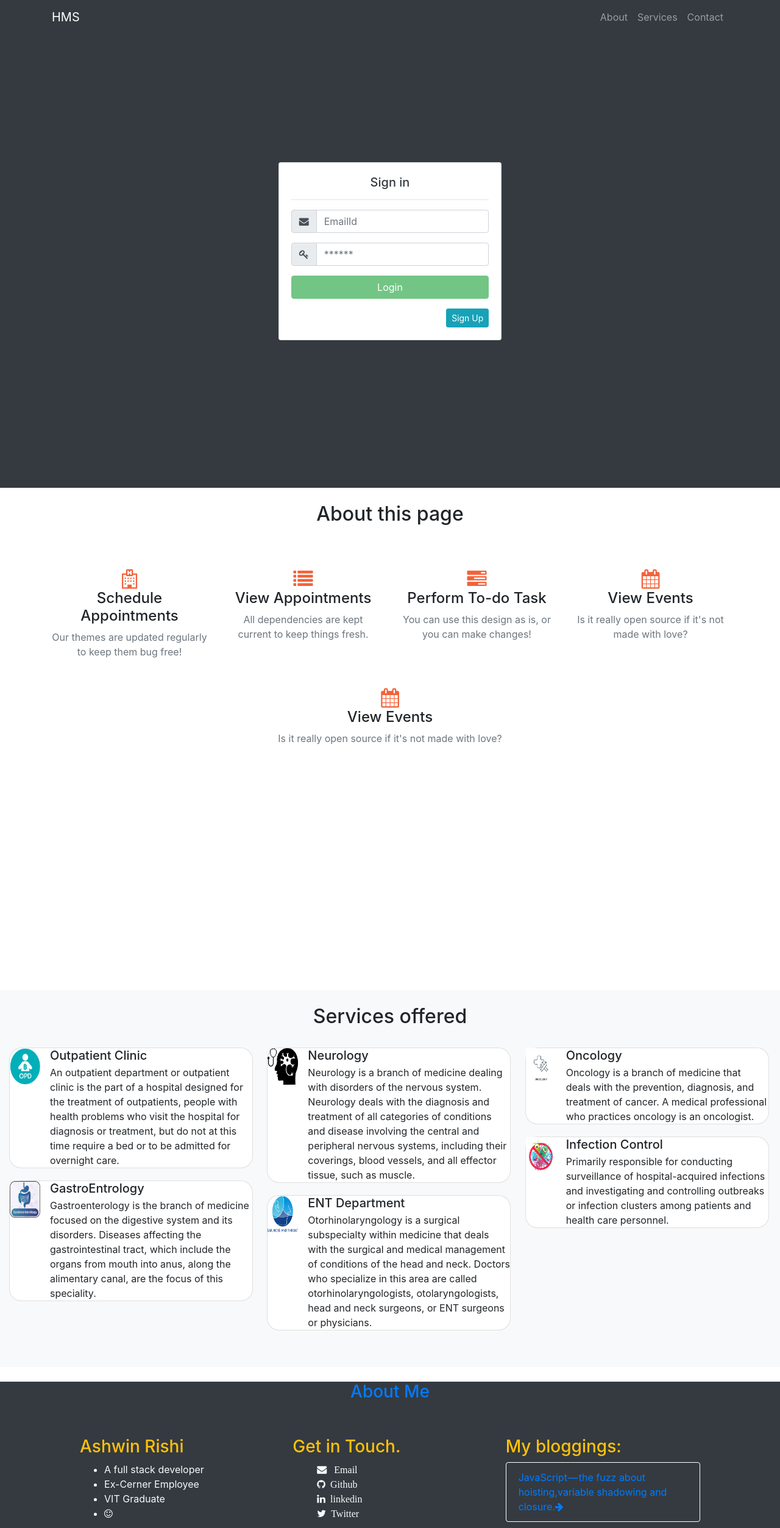
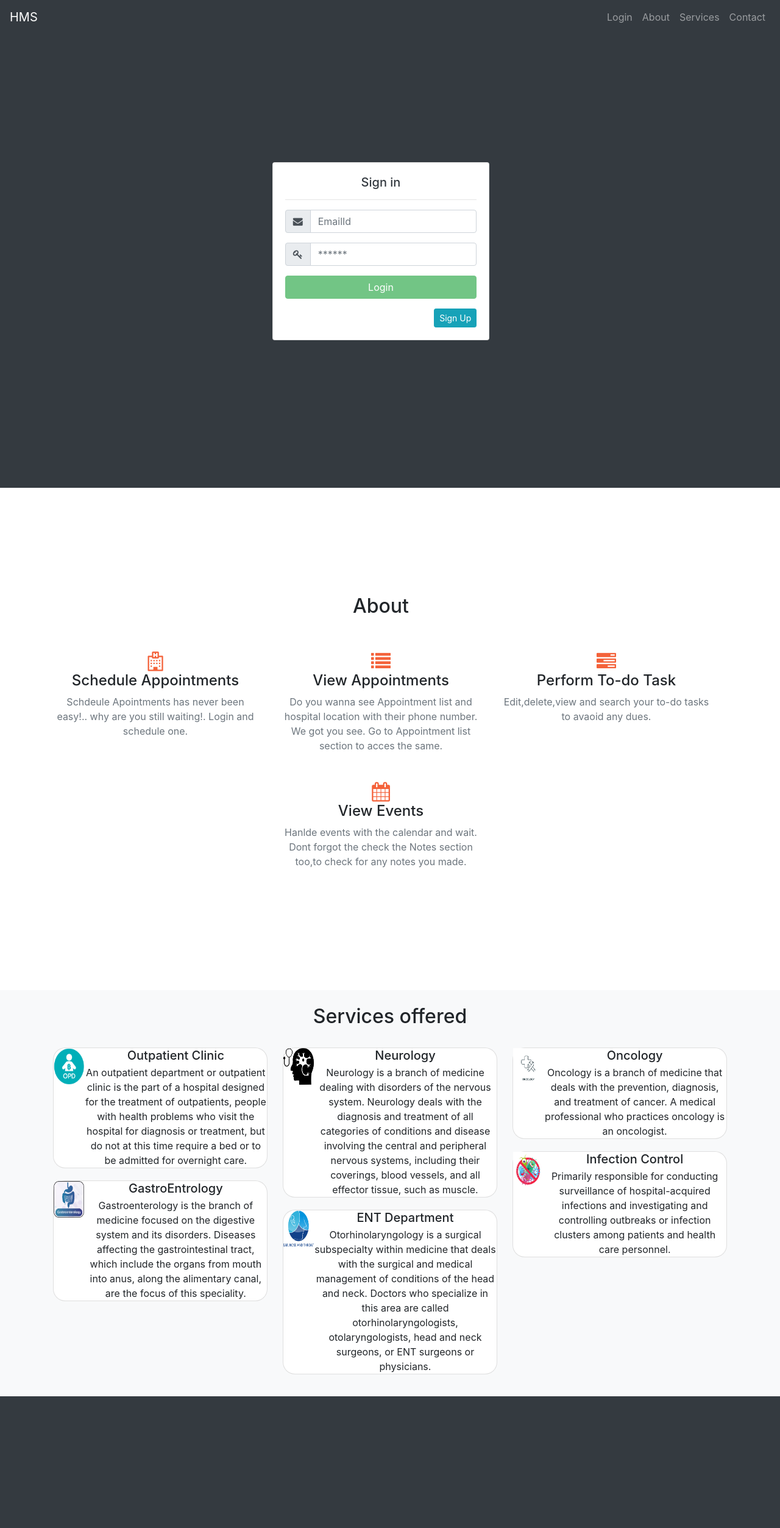
Before and after one commit to ashwinrishipj/hms, a React (Create React App) app: page / in a window 1280 px wide. Shown: the top 2506 px of the page at 61% size. Built offline with nearby package versions, Linux system fonts and the light colour scheme.

Commit message:
STABLE VERSION 1.9

```diff
--- a/src/Login/login.js
+++ b/src/Login/login.js
@@ -1,5 +1,5 @@
 import React from "react"
-import { CardColumns, Card,Row, Col } from "react-bootstrap";
+import { CardColumns, Card, Row, Navbar, Nav } from "react-bootstrap";
 import Footer from "./Footer";
 import LoginForm from "./loginform";
 
@@ -10,142 +10,129 @@ function Login(props) {
 
     return (
         <div className="container-fluid p-0">
-            <nav class="navbar navbar-expand-lg navbar-dark bg-dark fixed-top" id="mainNav">
-                <div class="container">
-                    <a class="navbar-brand js-scroll-trigger" href="#page-top">HMS</a>
-                    <button class="navbar-toggler" type="button" data-toggle="collapse" data-target="#navbarResponsive" aria-controls="navbarResponsive" aria-expanded="false" aria-label="Toggle navigation">
-                        <span class="navbar-toggler-icon"></span>
-                    </button>
-                    <div class="collapse navbar-collapse" id="navbarResponsive">
-                        <ul class="navbar-nav ml-auto">
-                            <li class="nav-item">
-                                <a class="nav-link js-scroll-trigger" href="#about">About</a>
-                            </li>
-                            <li class="nav-item">
-                                <a class="nav-link js-scroll-trigger" href="#services">Services</a>
-                            </li>
-                            <li class="nav-item">
-                                <a class="nav-link js-scroll-trigger" href="#contact">Contact</a>
-                            </li>
-                        </ul>
+
+            <div className="container-fluid">
+                <Navbar collapseOnSelect expand="lg" className="fixed-top" bg="dark" variant="dark">
+                    <Navbar.Brand href="#home">HMS</Navbar.Brand>
+                    <Navbar.Toggle aria-controls="responsive-navbar-nav" />
+                    <Navbar.Collapse id="responsive-navbar-nav">
+                        <Nav className="ml-auto">
+                            <Nav.Link href="#home">Login</Nav.Link>
+                            <Nav.Link href="#about">About</Nav.Link>
+                            <Nav.Link href="#services">Services</Nav.Link>
+                            <Nav.Link href="#contact">Contact</Nav.Link>
+                        </Nav>
+                    </Navbar.Collapse>
+                </Navbar>
             </div>
-                </div>
-            </nav>
 
-            <header class="bg-dark text-white">
-                <div class="container-fluid text-center">
-                    <div className="row h-100">
-                        <div className="col-sm-4 my-auto mx-auto mt-4">
+            <header className="bg-dark text-white" id="home">
+                <div className="container-fluid text-center">
+                    <div className="row h-100 w-100 mr-0">
+                        <div className="col-sm-4 my-auto mx-auto">
                             <LoginForm updateRoute={updateRoute} />
                         </div>
                     </div>
                 </div>
             </header>
 
-            <section id="about">
-                <div class="container my-auto ">
-                <div class="h-100">
-                        <div className="text-center mt-4">
-                            <h2 >About this page</h2>
-                          </div>
-                         <Row className="mt-4">
-                            <div class="col  text-center">
-                            <div class="mt-5">
-                                <i class="fa fa-hospital-o fa-2x" style={{color:"#f4623a"}} aria-hidden="true" focusable="false" data-prefix="fas" ></i>
-                            <h3 class="h4 mb-2">Schedule Appointments</h3>
-                                <p class="text-muted mb-0">Our themes are updated regularly to keep them bug free!</p>
+            <section id="about" >
+                <div className="container text-center">
+                    <div className="row h-100 w-100 mr-0">
+                        <div className="col my-auto">
+                            <h2 >About</h2>
+                            <div className="text-center">
+                                <Row>
+                                    <div className="col-lg-4">
+                                        <div className="mt-5">
+                                            <i className="fa fa-hospital-o fa-2x" style={{ color: "#f4623a" }} aria-hidden="true" focusable="false" data-prefix="fas" ></i>
+                                            <h3 className="h4 mb-2">Schedule Appointments</h3>
+                                            <p className="text-muted mb-0">Schdeule Apointments has never been easy!.. why are you still waiting!. Login and schedule one.</p>
                                         </div>
                                     </div>
-                        <div class="col text-center">
-                            <div class="mt-5">
-                            <i class="fa fa fa-list fa-2x" style={{color:"#f4623a"}} aria-hidden="true" focusable="false" data-prefix="fas" ></i>
-                            <h3 class="h4 mb-2">View Appointments</h3>
-                                <p class="text-muted mb-0">All dependencies are kept current to keep things fresh.</p>
+                                    <div className="col-lg-4 ">
+                                        <div className="mt-5">
+                                            <i className="fa fa fa-list fa-2x" style={{ color: "#f4623a" }} aria-hidden="true" focusable="false" data-prefix="fas" ></i>
+                                            <h3 className="h4 mb-2">View Appointments</h3>
+                                            <p className="text-muted mb-0">Do you wanna see Appointment list and hospital location with their phone number. We got you see. Go to Appointment list section to acces the same.</p>
                                         </div>
                                     </div>
-                        <div class="col text-center">
-                            <div class="mt-5">
-                            <i class="fa fa-tasks fa-2x" style={{color:"#f4623a"}} aria-hidden="true" focusable="false" data-prefix="fas" ></i>
-                                  <h3 class="h4 mb-2">Perform To-do Task</h3>
-                                <p class="text-muted mb-0">You can use this design as is, or you can make changes!</p>
+                                    <div className="col-lg-4">
+                                        <div className="mt-5">
+                                            <i className="fa fa-tasks fa-2x" style={{ color: "#f4623a" }} aria-hidden="true" focusable="false" data-prefix="fas" ></i>
+                                            <h3 className="h4 mb-2">Perform To-do Task</h3>
+                                            <p className="text-muted mb-0">Edit,delete,view and search your to-do tasks to avaoid any dues.</p>
                                         </div>
                                     </div>
-                        <div class="col  text-center">
-                            <div class="mt-5">
-                            <i class="fa fa-calendar fa-2x" style={{color:"#f4623a"}} aria-hidden="true" focusable="false" data-prefix="fas" ></i>
-                                 <h3 class="h4 mb-2">View Events</h3>
-                                <p class="text-muted mb-0">Is it really open source if it's not made with love?</p>
-                            </div>
-                        </div>
-                        </Row>
-                        <Row>
-                        <div class="col  text-center">
-                            <div class="mt-5">
-                            <i class="fa fa-calendar fa-2x" style={{color:"#f4623a"}} aria-hidden="true" focusable="false" data-prefix="fas" ></i>
-                                 <h3 class="h4 mb-2">View Events</h3>
-                                <p class="text-muted mb-0">Is it really open source if it's not made with love?</p>
+                                    <div className="col-lg-4 mx-auto ">
+                                        <div className="mt-5">
+                                            <i className="fa fa-calendar fa-2x" style={{ color: "#f4623a" }} aria-hidden="true" focusable="false" data-prefix="fas" ></i>
+                                            <h3 className="h4 mb-2">View Events</h3>
+                                            <p className="text-muted mb-0">Hanlde events with the calendar and wait. Dont forgot the check the Notes section too,to check for any notes you made.</p>
                                         </div>
                                     </div>
                                 </Row>
                             </div>
                         </div>
+                    </div>
+                </div>
             </section>
 
-            <section id="services" class="bg-light">
-                <div class="container-fluid">
-                    <div class="row">
-                        <div class="col mb-4">
+            <section id="services" className="bg-light">
+                <div className="container text-center">
+                    <div className="row mt-4">
+                        <div className="col my-auto mt-4">
                             <h2 className="text-center mt-4">Services offered</h2>
                             <div className="mt-4">
                                 <CardColumns className="mt-4 mb-4">
-                                    <Card className="mt-2 rounded-border" style={{ width: '25rem' }}>
+                                    <Card className="mt-2 rounded-border" style={{ width: '22rem' }}>
                                         <li className="media">
-                                            <img src={require('../Appointments/images/opd.png')} width="50" height="60" className="mr-3 " alt="..." />
+                                            <img src={require('../Appointments/images/opd.png')} width="50" height="60" className="mr-0 " alt="..." />
                                             <div className="media-body">
                                                 <h5 className="mt-0 mb-1">Outpatient Clinic</h5>
 												An outpatient department or outpatient clinic is the part of a hospital designed for the treatment of outpatients, people with health problems who visit the hospital for diagnosis or treatment, but do not at this time require a bed or to be admitted for overnight care.
 											</div>
                                         </li>
                                     </Card>
-                                    <Card className="mt-2 rounded-border" style={{ width: '25rem' }}>
+                                    <Card className="mt-2 rounded-border" style={{ width: '22rem' }}>
                                         <li className="media">
-                                            <img src={require('../Appointments/images/Gastroenterology.png')} width="50" height="60" className="mr-3" alt="..." />
+                                            <img src={require('../Appointments/images/Gastroenterology.png')} width="50" height="60" className="mr-0" alt="..." />
                                             <div className="media-body">
                                                 <h5 className="mt-0 mb-1">GastroEntrology</h5>
 												Gastroenterology is the branch of medicine focused on the digestive system and its disorders. Diseases affecting the gastrointestinal tract, which include the organs from mouth into anus, along the alimentary canal, are the focus of this speciality.
 							 				</div>
                                         </li>
                                     </Card>
-                                    <Card className="mt-2 rounded-border" style={{ width: '25rem' }}>
+                                    <Card className="mt-2 rounded-border" style={{ width: '22rem' }}>
                                         <li className="media">
-                                            <img src={require('../Appointments/images/neurology.png')} width="50" height="60" className="mr-3" alt="..." />
+                                            <img src={require('../Appointments/images/neurology.png')} width="50" height="60" className="mr-0" alt="..." />
                                             <div className="media-body">
                                                 <h5 className="mt-0 mb-1">Neurology</h5>
 												Neurology is a branch of medicine dealing with disorders of the nervous system. Neurology deals with the diagnosis and treatment of all categories of conditions and disease involving the central and peripheral nervous systems, including their coverings, blood vessels, and all effector tissue, such as muscle.
 												</div>
                                         </li>
                                     </Card>
-                                    <Card className="mt-2 rounded-border" style={{ width: '25rem' }}>
+                                    <Card className="mt-2 rounded-border" style={{ width: '22rem' }}>
                                         <li className="media">
-                                            <img src={require('../Appointments/images/ENT.png')} width="50" height="60" className="mr-3" alt="..." />
+                                            <img src={require('../Appointments/images/ENT.png')} width="50" height="60" className="mr-0" alt="..." />
                                             <div className="media-body">
                                                 <h5 className="mt-0 mb-1">ENT Department</h5>
 												Otorhinolaryngology is a surgical subspecialty within medicine that deals with the surgical and medical management of conditions of the head and neck. Doctors who specialize in this area are called otorhinolaryngologists, otolaryngologists, head and neck surgeons, or ENT surgeons or physicians.
 							 				</div>
                                         </li>
                                     </Card>
-                                    <Card className="mt-2 rounded-border" style={{ width: '25rem' }}>
+                                    <Card className="mt-2 rounded-border" style={{ width: '22rem' }}>
                                         <li className="media">
-                                            <img src={require('../Appointments/images/Onco.jpg')} width="50" height="60" className="mr-3" alt="..." />
+                                            <img src={require('../Appointments/images/Onco.jpg')} width="50" height="60" className="mr-0" alt="..." />
                                             <div className="media-body">
                                                 <h5 className="mt-0 mb-1">Oncology</h5>
 							Oncology is a branch of medicine that deals with the prevention, diagnosis, and treatment of cancer. A medical professional who practices oncology is an oncologist.
 							</div>
                                         </li>
                                     </Card>
-                                    <Card className="mt-2 rounded-border" style={{ width: '25rem' }}>
+                                    <Card className="mt-2 rounded-border" style={{ width: '22rem' }}>
                                         <li className="media">
-                                            <img src={require('../Appointments/images/infection.jpg')} width="50" height="60" className="mr-3" alt="..." />
+                                            <img src={require('../Appointments/images/infection.jpg')} width="50" height="60" className="mr-0" alt="..." />
                                             <div className="media-body">
                                                 <h5 className="mt-0 mb-1">Infection Control</h5>
                                                 Primarily responsible for conducting surveillance of hospital-acquired infections and investigating and controlling outbreaks or infection clusters among patients and health care personnel.
@@ -160,23 +147,22 @@ function Login(props) {
             </section>
 
             <section id="contact " className="bg-dark">
-                <div class="container my-auto">
-                <h3 className="text-center text-primary mt-4">About Me</h3>
-                    <div class="row">
-                        <div class="mx-auto mt-4">
+                <div className="container-fluid row h-100">
+                    <div className="col my-auto">
+                        <h3 className="text-center text-primary">Contact</h3>
+                        <div className="container">
+                            <div className="mx-auto mt-4">
                                 <Footer />
                             </div>
                         </div>
+                        <div className="py-5  mb-0">
+                            <div className="container">
+                                <p className="m-0 text-center text-white">Copyright © Ashwin Rishi  2020</p>
                             </div>
-                <footer class="py-5 bg-dark">
-                <div class="container">
-                    <p class="m-0 text-center text-white">Copyright © Ashwin Rishi  2020</p>
                         </div>
-
-            </footer>
+                    </div>
+                </div>
             </section>
-
-
         </div>
     )
 }
```
Also changed, not shown: src/Login/Footer.js (+4 -4 lines), src/Login/LandingPage.css (line endings or trailing spaces). Lines whose indentation alone changed are shown as unchanged.
